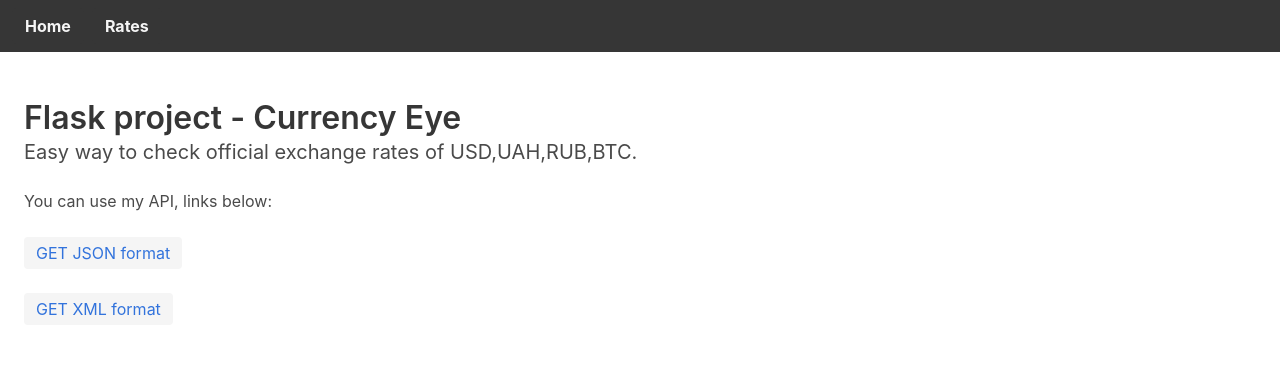
After one commit to SergeyKapshuchenko/Currency-Eye, a Flask app: template templates/home.html in a window 1280 px wide. The commit adds this page. Shown: the top 372 px of the page. Run offline with Flask 2, Linux system fonts and the light colour scheme; the template is opened without the code that fills it, so the values that code supplies are empty; parts of the project's set-up code (start-up, migrations or seed data) failed here and were passed over.

Commit message:
css/html refixed

```diff
--- /dev/null
+++ b/templates/base.html
@@ -0,0 +1,26 @@
+<!DOCTYPE html>
+<html>
+    <head>
+        <meta charset="utf-8">
+        <meta name="viewport" content="width=device-width, initial-scale=1">
+        <link rel="stylesheet" href="https://cdnjs.cloudflare.com/ajax/libs/bulma/0.7.5/css/bulma.min.css" />        <title>{% block title %}{% endblock %}</title>
+    </head>
+    <body>
+        <nav class="navbar is-dark" role="navigation" aria-label="main navigation">
+            <div class="navbar-brand">
+              <div class="navbar-item">
+                <div class="buttons">
+                    <a href="{{url_for('hello')}}" class="button is-dark">
+                        <strong>Home</strong>
+                    </a>
+                    <a href="{{url_for('view_rates')}}" class="button is-dark">
+                        <strong>Rates</strong>
+                    </a>
+                </div>
+              </div>
+            </div>
+        </nav>
+        {% block body %}
+        {% endblock %}
+    </body>
+</html>
--- /dev/null
+++ b/templates/home.html
@@ -0,0 +1,26 @@
+{% extends "base.html" %}
+
+{% block title %}Currency Eye{% endblock %}
+
+{% block body %}
+        <section class="section">
+                <h1 class="title">
+                    Flask project - Currency Eye
+                </h1>
+                <h2 class="subtitle">
+                    Easy way to check official exchange rates of USD,UAH,RUB,BTC.
+                </h2>
+                <p>You can use my API, links below:
+                    <br/>
+                    <br/>
+                        <span class="tag is-medium">
+                            <a href="{{url_for('api_rates', fmt='json')}}">GET JSON format</a>
+                        </span>
+                    <br/>
+                    <br/>
+                        <span class="tag is-medium">
+                            <a href="{{url_for('api_rates', fmt='xml')}}">GET XML format</a>
+                        </span>
+                </p>
+        </section>
+{% endblock %}
--- a/views.py
+++ b/views.py
@@ -1,6 +1,6 @@
 from app import app
 from functools import wraps
-from flask import request, abort
+from flask import request, abort, render_template
 from config import IP_LIST
 import controllers
 
@@ -24,7 +24,7 @@ def check_ip(func):
 
 @app.route("/")
 def hello():
-    return "Hello everyone"
+    return render_template("home.html")
 
 
 @app.route("/xrates")
```
Also changed, not shown: templates/logs.html (+9 -13 lines), templates/rate_edit.html (+18 -19 lines), templates/xrates.html (+7 -11 lines), CurrencyEye.db.
